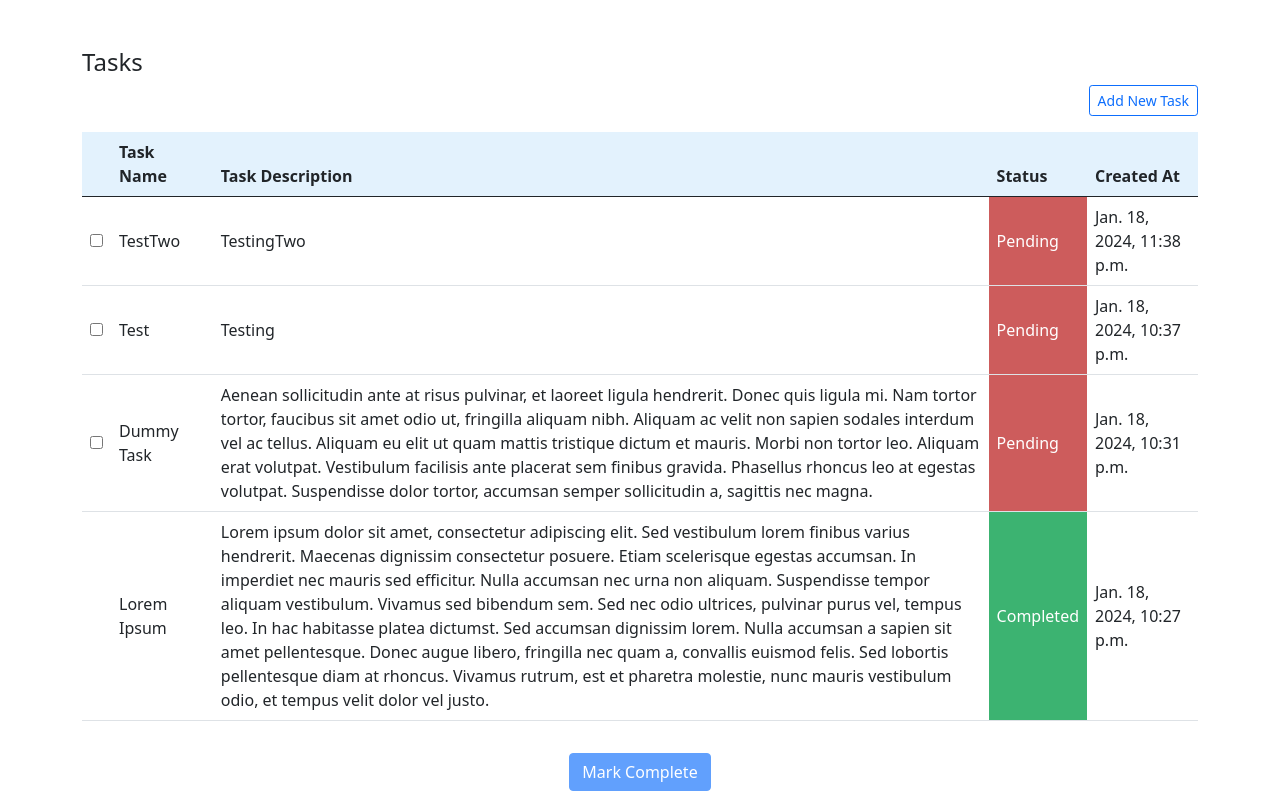
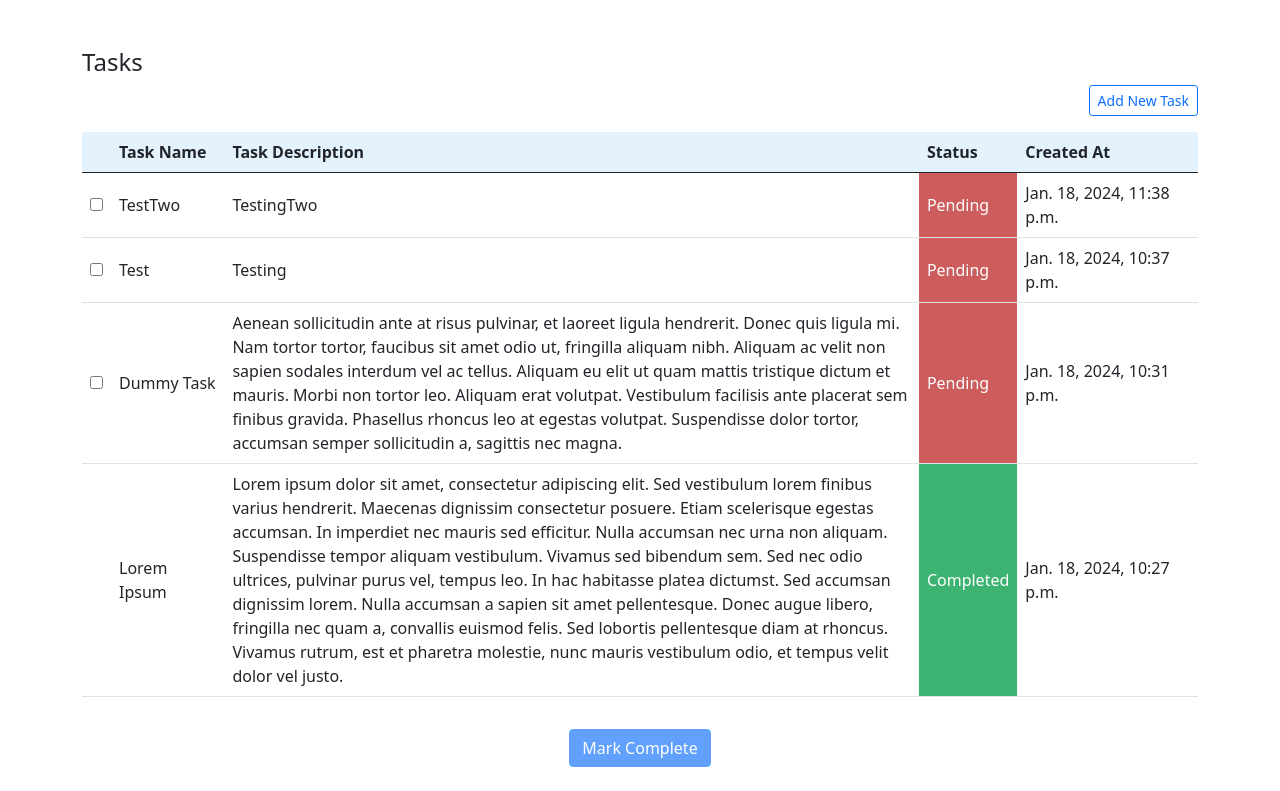
Before and after one commit to kaiyan-ng/task-manager, a Django app: page /tasks/ in a window 1280 px wide. Shown: the part 56-847 px from the top of the page. After the commit the page ends 823 px from the top, so only its background shows below. Run offline with Django 3.2, Linux system fonts and the light colour scheme; data comes from the database, SQL or seed files in the repository; both versions use the stored data as it was after the commit.

Commit message:
Update max char limit and line break

```diff
--- a/tasks/models.py
+++ b/tasks/models.py
@@ -1,11 +1,10 @@
 from django.db import models
-#from django.db.models.functions import Now
 from django.utils import timezone
 
 # Create your models here.
 class Tasks(models.Model):
-    name = models.CharField(max_length=200)
-    description = models.TextField()
+    name = models.CharField(max_length=100)
+    description = models.TextField(max_length=1000)
     completed = models.BooleanField(default=False)
     created = models.DateTimeField(default=timezone.now)
 
--- a/tasks/serializers.py
+++ b/tasks/serializers.py
@@ -5,4 +5,3 @@ class TasksSerializer(serializers.ModelSerializer):
     class Meta:
         model = Tasks
         fields = '__all__'
-        lookup_field = 'name'
--- a/tasks/templates/tasks/index.html
+++ b/tasks/templates/tasks/index.html
@@ -22,8 +22,8 @@
                     <thead style="background-color: #e3f2fd;">
                         <tr>
                             <th scope="col"></th>
-                            <th scope="col" colspan="4" style="min-width: 100px;"> Task Name </th>
-                            <th scope="col" colspan="4" style="min-width: 200px;"> Task Description</th>
+                            <th scope="col" colspan="4" style="min-width: 100px; max-width: 400px;"> Task Name </th>
+                            <th scope="col" colspan="4" style="min-width: 200px; max-width: 800px;"> Task Description</th>
                             <th scope="col"> Status </th>
                             <th scope="col" style="min-width: 100px;"> Created At </th>
                         </tr>
@@ -36,8 +36,8 @@
                                     <input id="selected-task" type="checkbox" name="mark" value="{{task.id}}">
                                     {% endif %}
                                 </td>
-                                <td colspan="4" style="min-width: 100px;"> {{ task.name }} </td>
-                                <td colspan="4" style="min-width: 200px;"> {{ task.description }} </td>
+                                <td colspan="4" style="min-width: 100px; max-width: 400px;"> {{ task.name }} </td>
+                                <td colspan="4" style="min-width: 200px; max-width: 800px;" class="text-break"> {{ task.description|linebreaksbr }} </td>
                                 <td class="fw-light" id="status">
                                     {% if task.completed %}
                                     Completed
--- a/tasks/views.py
+++ b/tasks/views.py
@@ -5,14 +5,12 @@ from .models import Tasks
 from .serializers import TasksSerializer
 from django import forms
 from rest_framework import viewsets
-from rest_framework.decorators import action
-from rest_framework.response import Response
 
 class TasksViewSet(viewsets.ModelViewSet):
     queryset = Tasks.objects.all()
     serializer_class = TasksSerializer
 
-class AddTaskForm(forms.Form):
+"""class AddTaskForm(forms.Form):
     name = forms.CharField(
         label="Task Name",
         widget=forms.TextInput(attrs={'style': 'width: 500px;', 'autofocus': True})
@@ -20,7 +18,16 @@ class AddTaskForm(forms.Form):
     description = forms.CharField(
         label="Task Description",
         widget=forms.Textarea(attrs={'rows': 6, 'cols': 100, 'placeholder':'Add Description...'})
-    )
+    )"""
+
+class AddTaskForm(forms.ModelForm):
+    class Meta:
+        model = Tasks
+        fields = ['name', 'description']
+        widgets = {
+            'name': forms.TextInput(attrs={'style': 'width: 500px;', 'autofocus': True}),
+            'description': forms.Textarea(attrs={'rows': 6, 'cols': 100, 'placeholder': 'Add Description...'}),
+        }
 
 # Create your views here.
 def index(request):
```
Also changed, not shown: db.sqlite3.
